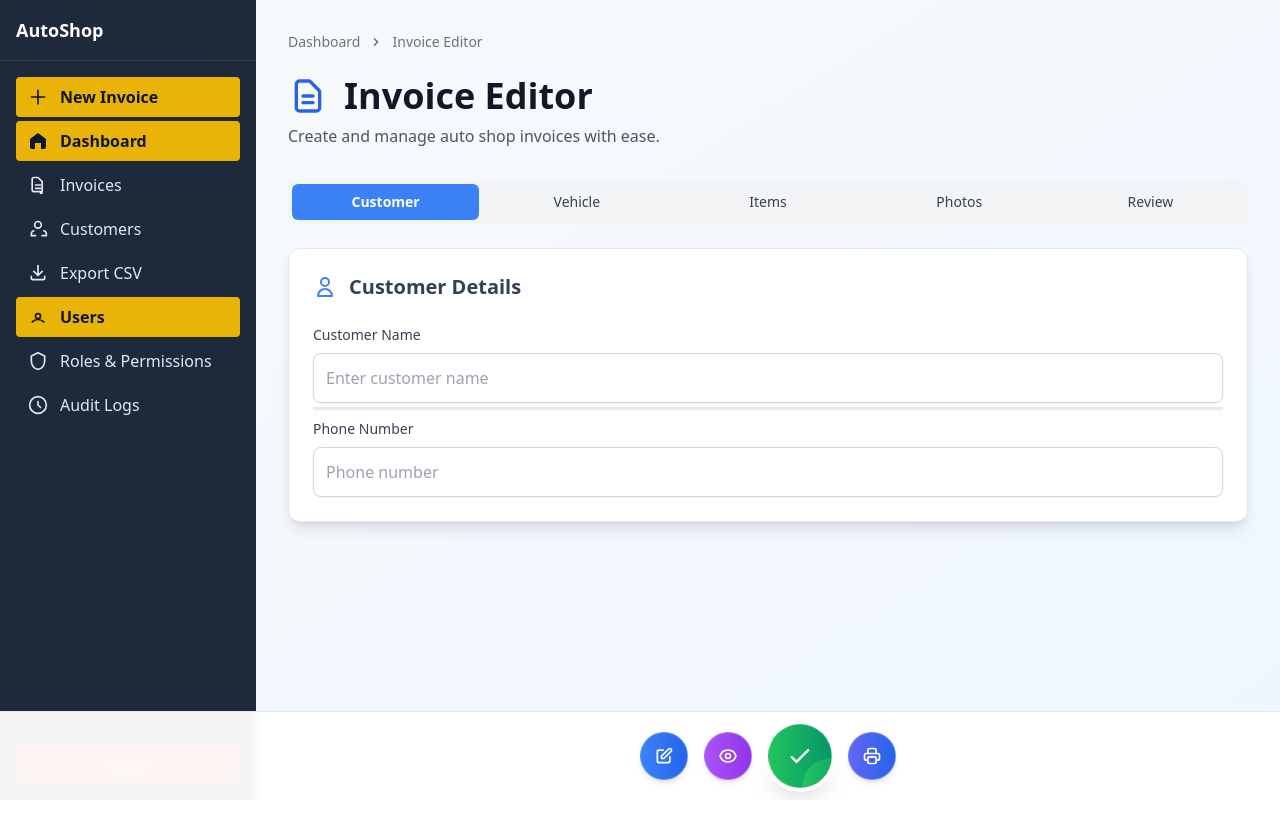
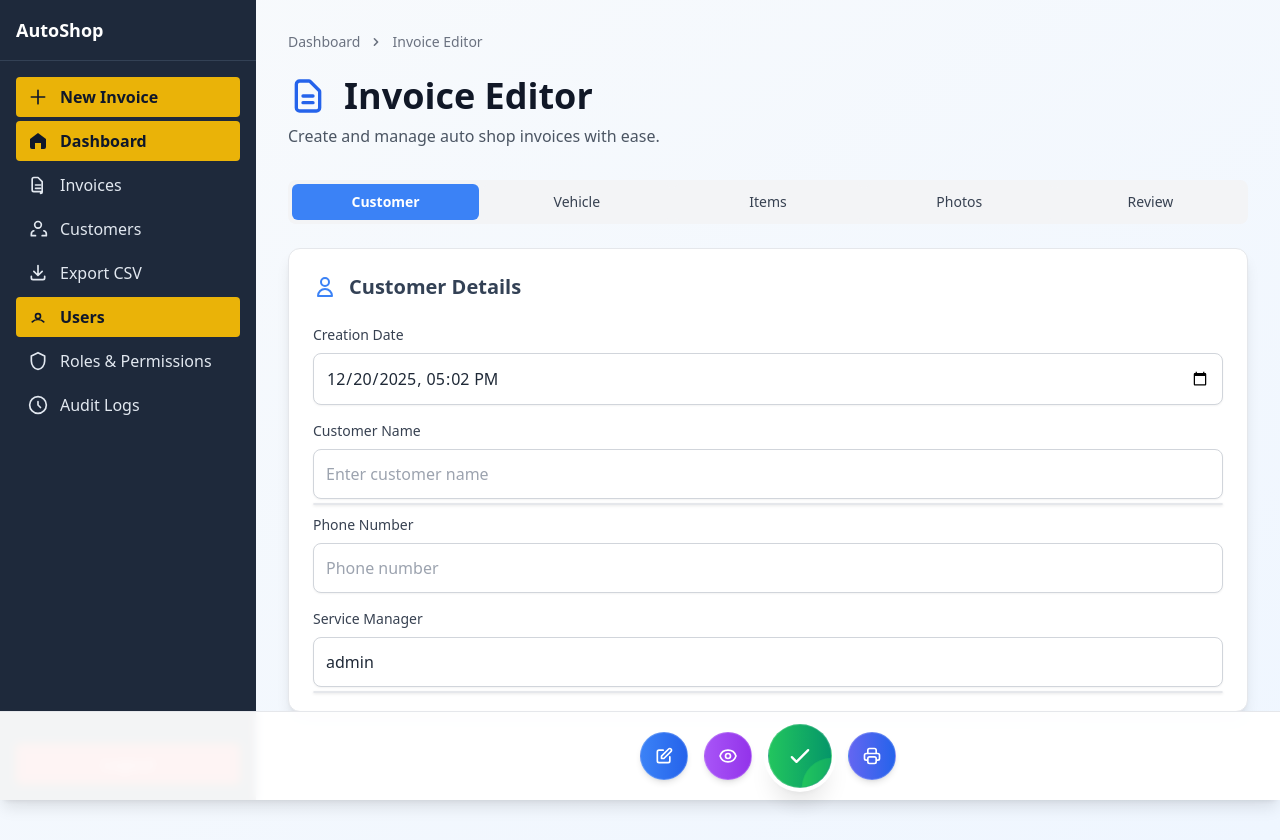
Before and after one commit to ftrhpr/autoshop, a PHP site: page / in a window 1280 px wide. Before the commit the page ends 800 px from the top, so only its background shows below. Run offline with PHP 8.4, Linux system fonts and the light colour scheme; a user stored in the database is signed in; style sheets or scripts are compiled from the project's sources.

Commit message:
Add creation date and service manager fields to invoice form

```diff
--- a/index.php
+++ b/index.php
@@ -375,12 +375,20 @@ if (isset($_GET['print_id']) && is_numeric($_GET['print_id'])) {
                         </h2>
                         <div class="space-y-4">
                             <div>
+                                <label for="input_creation_date" class="block text-sm font-medium text-gray-700 mb-2">Creation Date</label>
+                                <input type="datetime-local" id="input_creation_date" value="<?php echo $currentDate; ?>" class="w-full border border-gray-300 rounded-lg shadow-sm focus:ring-2 focus:ring-blue-500 focus:border-blue-500 p-3 text-base transition">
+                            </div>
+                            <div>
                                 <label for="input_customer_name" class="block text-sm font-medium text-gray-700 mb-2">Customer Name</label>
                                 <input type="text" id="input_customer_name" placeholder="Enter customer name" class="w-full border border-gray-300 rounded-lg shadow-sm focus:ring-2 focus:ring-blue-500 focus:border-blue-500 p-3 text-base transition">
                             </div>
                             <div>
                                 <label for="input_phone_number" class="block text-sm font-medium text-gray-700 mb-2">Phone Number</label>
                                 <input type="text" id="input_phone_number" placeholder="Phone number" class="w-full border border-gray-300 rounded-lg shadow-sm focus:ring-2 focus:ring-blue-500 focus:border-blue-500 p-3 text-base transition">
+                            </div>
+                            <div>
+                                <label for="input_service_manager" class="block text-sm font-medium text-gray-700 mb-2">Service Manager</label>
+                                <input type="text" id="input_service_manager" placeholder="Manager Name" value="<?php echo htmlspecialchars($_SESSION['username'] ?? ''); ?>" class="w-full border border-gray-300 rounded-lg shadow-sm focus:ring-2 focus:ring-blue-500 focus:border-blue-500 p-3 text-base transition">
                             </div>
                         </div>
                     </div>
```
